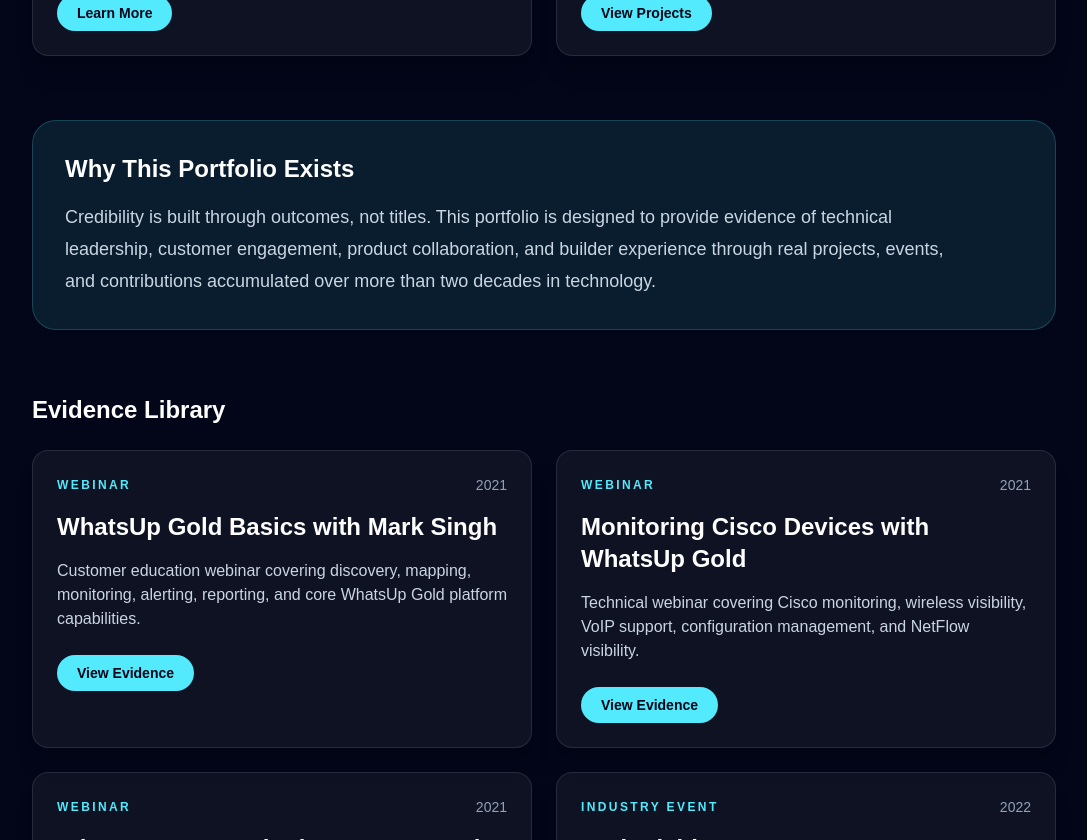
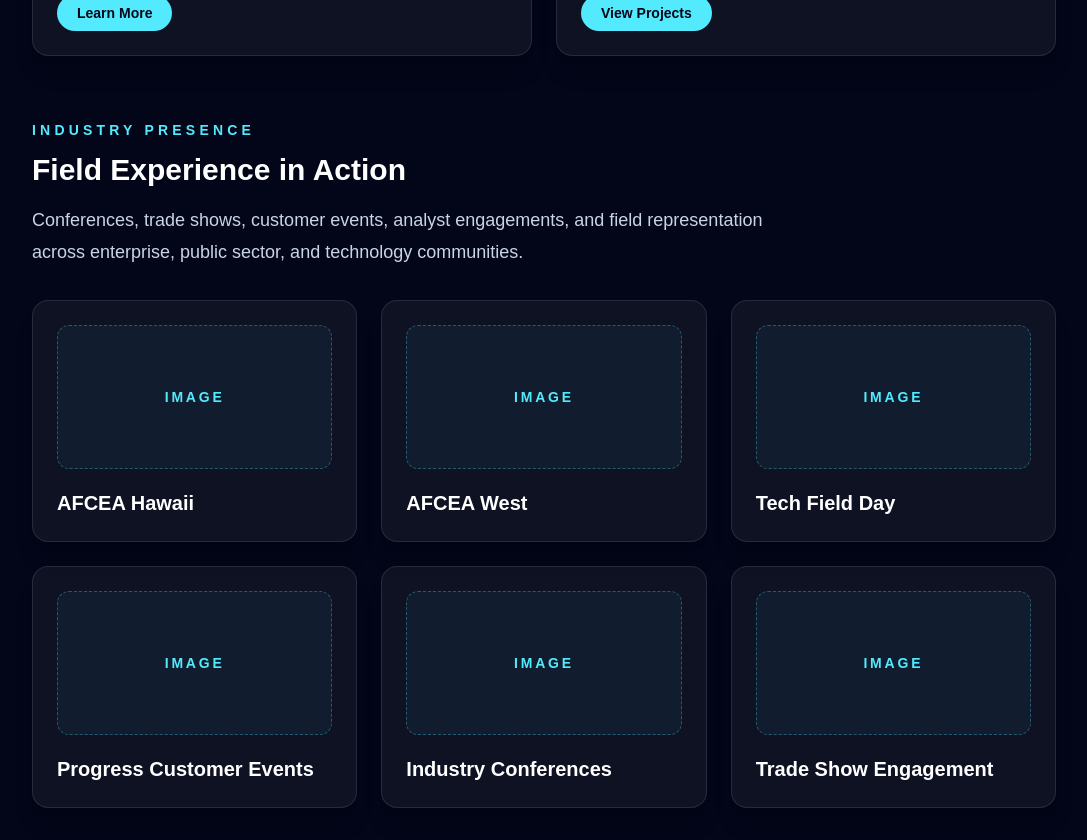
Before and after one commit to masingh882/markasingh-portfolio, a Next.js app: page /portfolio in a window 1280 px wide. Shown: the part 1960-2800 px from the top of the page, without its empty margins (96-1183 px from the left). Built offline with nearby package versions, Linux system fonts and the light colour scheme.

Commit message:
Add industry presence section framework

```diff
--- a/app/portfolio/page.tsx
+++ b/app/portfolio/page.tsx
@@ -9,6 +9,15 @@ const proofPillars = [
   "Product & Engineering Proximity",
   "Industry & Field Presence",
   "Builder & Operator Experience",
+];
+
+const industryPresence = [
+  "AFCEA Hawaii",
+  "AFCEA West",
+  "Tech Field Day",
+  "Progress Customer Events",
+  "Industry Conferences",
+  "Trade Show Engagement",
 ];
 
 const careerArc = [
@@ -44,7 +53,7 @@ const careerArc = [
     "Applied decades of customer, technical, and operational experience to building businesses, digital experiences, and guided decision systems designed to simplify complex workflows and improve customer outcomes.",
   highlights: [
     "Gallivanting Travel",
-      "SALARA Guided Intelligence",
+    "Guided Intelligence Platform Design",
     "Mrs. Clean transformation",
     "AI-assisted workflows",
     "Product strategy",
@@ -91,12 +100,13 @@ export default function PortfolioPage() {
         <h1 className="text-5xl font-bold tracking-tight">Mark A. Singh</h1>
 
         <p className="mt-4 text-xl text-slate-300">
-          Solutions Engineer • Technical Advisor • Product Educator • Builder
+          Technical Advisor • Solutions Engineer • Product Educator • Operator
         </p>
 
 <p className="mt-6 max-w-3xl text-lg leading-8 text-slate-300">
   Public evidence of customer-facing technical leadership, product
-          education, industry presence, and builder/operator experience.
+  collaboration, industry engagement, and operational execution
+  accumulated across more than 25 years in technology.
 </p>
       </section>
 
@@ -182,6 +192,35 @@ export default function PortfolioPage() {
         </div>
       </section>
 
+<section className="mx-auto mt-16 max-w-5xl">
+  <p className="mb-3 text-sm font-semibold uppercase tracking-[0.3em] text-cyan-300">
+    Industry Presence
+  </p>
+
+  <h2 className="text-3xl font-semibold">Field Experience in Action</h2>
+
+  <p className="mt-4 max-w-3xl text-lg leading-8 text-slate-300">
+    Conferences, trade shows, customer events, analyst engagements, and
+    field representation across enterprise, public sector, and technology
+    communities.
+  </p>
+
+  <div className="mt-8 grid gap-6 md:grid-cols-3">
+    {industryPresence.map((item) => (
+      <article
+        key={item}
+        className="rounded-2xl border border-white/10 bg-white/5 p-6 shadow-xl"
+      >
+        <div className="mb-5 flex h-36 items-center justify-center rounded-xl border border-dashed border-cyan-300/30 bg-cyan-300/5 text-sm font-semibold uppercase tracking-[0.2em] text-cyan-300">
+          Image
+        </div>
+
+        <h3 className="text-xl font-semibold">{item}</h3>
+      </article>
+    ))}
+  </div>
+</section>
+
       <section className="mx-auto mt-16 max-w-5xl rounded-3xl border border-cyan-300/20 bg-cyan-300/10 p-8">
         <h2 className="text-2xl font-semibold">Why This Portfolio Exists</h2>
 
```
Lines whose indentation alone changed are shown as unchanged.
